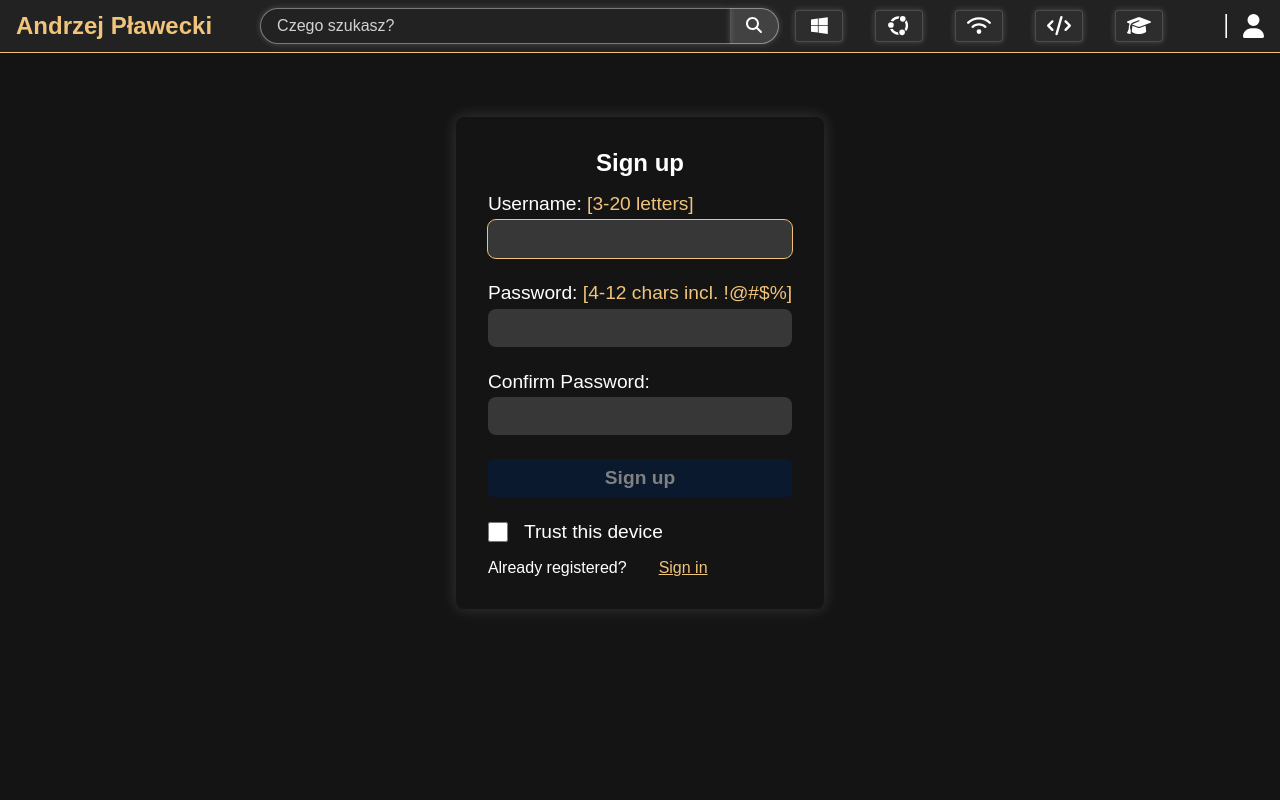
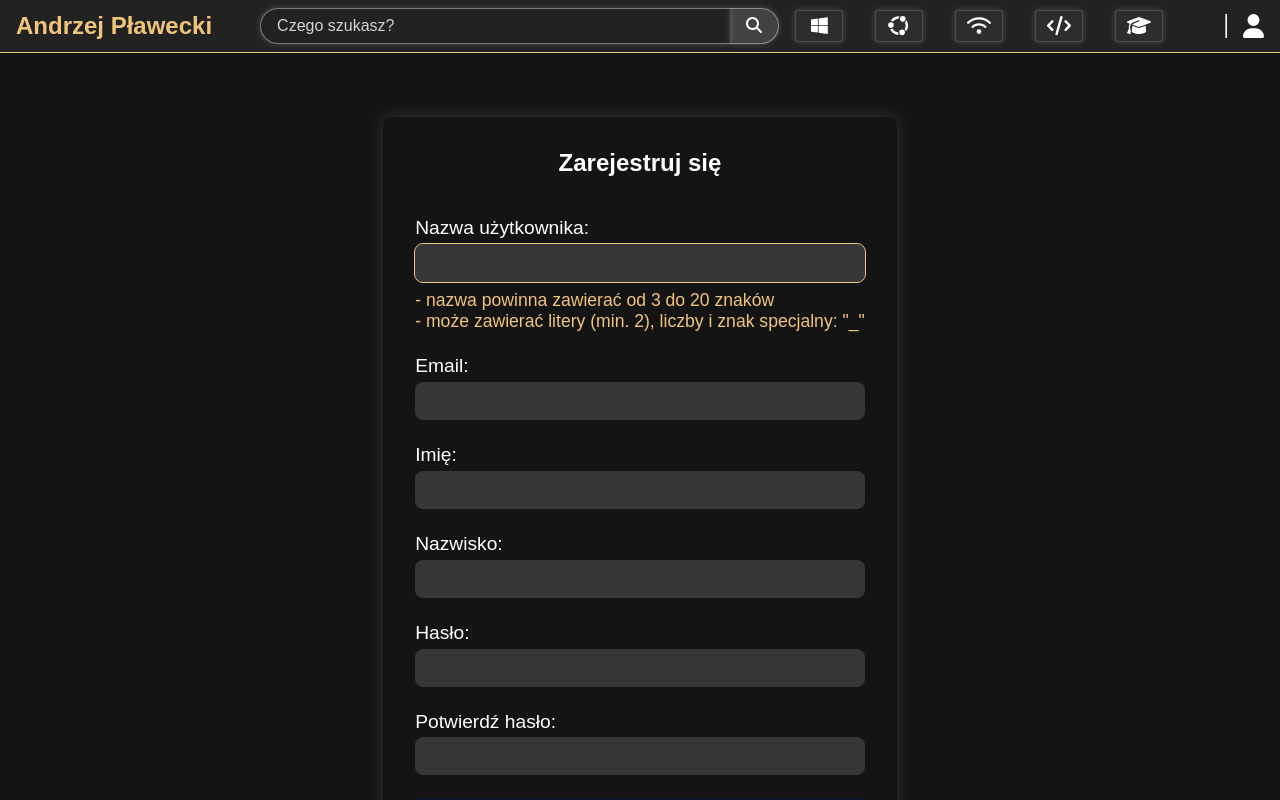
Before and after one commit to viventer/andrew-ponad-frontend, a React (Vite) app: page /register in a window 1280 px wide. Shown: the top 800 px of the page. Built offline with nearby package versions, Linux system fonts and the light colour scheme.

Commit message:
doing registration

```diff
--- a/src/views/auth/components/Register.jsx
+++ b/src/views/auth/components/Register.jsx
@@ -4,7 +4,7 @@ import { useDispatch } from "react-redux";
 
 import HashLoader from "react-spinners/HashLoader";
 import Filter from "bad-words";
-import PasswordValidator from "password-validator";
+import passwordValidator from "password-validator";
 import validator from "validator";
 
 import { setCredentials } from "../slices/authSlice";
@@ -97,11 +97,20 @@ export default function Register() {
   };
 
   const validatePassword = (password) => {
+    if (password.length >= 8 && password.length <= 32) {
+      const firstParagraph =
+        passwordRequirementsRef.current.querySelector("p:first-of-type");
+
+      firstParagraph.style.color = "green";
+    }
+
     const schema = new passwordValidator();
 
     schema
       .is()
       .min(8) // min. 8 chars
+      .is()
+      .max(32)
       .has()
       .uppercase() // min. 1 uppercase letter
       .has()
@@ -135,6 +144,8 @@ export default function Register() {
   useEffect(() => {
     usernameRef.current.focus();
   }, []);
+
+  const passwordRequirementsRef = useRef();
 
   useEffect(() => {
     if (isSuccess) {
@@ -171,11 +182,11 @@ export default function Register() {
       navigate(from, { replace: true });
     } catch (err) {
       if (!err.originalStatus) {
-        setErrMsg("No Server Response");
+        setErrMsg("Brak odpowiedzi serwera");
       } else if (err.originalStatus === 400) {
-        setErrMsg("Missing Username or Password");
+        setErrMsg("Wprowadź wszystkie dane");
       } else if (err.originalStatus === 409) {
-        setErrMsg("Username is taken");
+        setErrMsg("Nazwa użytkownika jest zajęta");
       } else {
         setErrMsg(err.data?.message);
       }
@@ -191,7 +202,7 @@ export default function Register() {
   const content = (
     <StyledAuth>
       {errMsg && <ErrorInfo message={errMsg} />}
-      <h2>Sign up</h2>
+      <h2>Zarejestruj się</h2>
 
       <RegisterForm
         handlers={{
@@ -203,12 +214,13 @@ export default function Register() {
         canSave={isAllDataExist && isAllDataValid}
         inputs={inputs}
         usernameRef={usernameRef}
+        passwordRequirementsRef={passwordRequirementsRef}
       />
 
       <div className="flex">
-        <p>Already registered? </p>
+        <p>Masz już konto? </p>
         <Link to="/login" className="reactRouterLink">
-          <p>Sign in</p>
+          <p>Zaloguj się</p>
         </Link>
       </div>
     </StyledAuth>
--- a/src/views/auth/components/RegisterForm.jsx
+++ b/src/views/auth/components/RegisterForm.jsx
@@ -6,45 +6,97 @@ export function RegisterForm({
   handlers,
   usernameRef,
   inputs,
+  passwordRequirementsRef,
 }) {
   return (
     <StyledAuthForm onSubmit={handlers.onSignUpClicked}>
-      <label htmlFor="username">
-        Username: <span>[3-20 letters]</span>
-      </label>
+      <label htmlFor="username">Nazwa użytkownika:</label>
+      <div>
         <input
           id="username"
           type="text"
           autoComplete="off"
           value={inputs.username}
-        onChange={handlers.handleInputChange}
+          onChange={(e) =>
+            handlers.handleInputChange("username", e.target.value)
+          }
           required
           ref={usernameRef}
         />
+        <section>
+          <p>- nazwa powinna zawierać od 3 do 20 znaków</p>
+          <p>- może zawierać litery (min. 2), liczby i znak specjalny: "_"</p>
+        </section>
+      </div>
 
-      <label htmlFor="password">
-        Password: <span>[4-12 chars incl. !@#$%]</span>
-      </label>
+      <label htmlFor="email">Email:</label>
+      <input
+        id="email"
+        type="text"
+        autoComplete="off"
+        value={inputs.email}
+        onChange={(e) => handlers.handleInputChange("email", e.target.value)}
+        required
+      />
+
+      <label htmlFor="firstName">Imię:</label>
+      <input
+        id="firstName"
+        type="text"
+        autoComplete="off"
+        value={inputs.firstName}
+        onChange={(e) =>
+          handlers.handleInputChange("firstName", e.target.value)
+        }
+        required
+      />
+
+      <label htmlFor="lastName">Nazwisko:</label>
+      <input
+        id="lastName"
+        type="text"
+        autoComplete="off"
+        value={inputs.lastName}
+        onChange={(e) => handlers.handleInputChange("lastName", e.target.value)}
+        required
+      />
+
+      <label htmlFor="password">Hasło:</label>
+      <div>
         <input
           id="password"
           type="password"
           value={inputs.password}
-        onChange={handlers.handleInputChange}
+          onChange={(e) =>
+            handlers.handleInputChange("password", e.target.value)
+          }
           required
         />
-      <label htmlFor="confirmPassword">Confirm Password:</label>
+        <section ref={passwordRequirementsRef}>
+          <h3>Musi zawierać:</h3>
+          <p>- od 8 do 32 znaków</p>
+          <p>- dużą literę</p>
+          <p>- małą literę</p>
+          <p>- cyfrę</p>
+          <p>- znak specjalny</p>
+        </section>
+      </div>
+
+      <label htmlFor="confirmPassword">Potwierdź hasło:</label>
       <input
         id="confirmPassword"
         type="password"
         value={inputs.confirmPassword}
-        onChange={handlers.handleInputChange}
+        onChange={(e) =>
+          handlers.handleInputChange("confirmPassword", e.target.value)
+        }
         required
       />
       <button
         disabled={!canSave}
         className={canSave ? "activeButton" : "disabledButton"}
       >
-        Sign up
+        Zarejestruj się
       </button>
       <div className="flex">
         <input
@@ -53,7 +105,7 @@ export function RegisterForm({
           onChange={handlers.onPersistToggle}
           checked={persist}
         />
-        <label htmlFor="persist">Trust this device</label>
+        <label htmlFor="persist">Zapamiętaj to urządzenie</label>
       </div>
     </StyledAuthForm>
   );
--- a/src/views/auth/styles/Login.styled.js
+++ b/src/views/auth/styles/Login.styled.js
@@ -49,9 +49,25 @@ export const StyledAuthForm = styled.form`
   display: flex;
   flex-direction: column;
 
-  & input,
   & button {
     margin-bottom: 1.5rem;
+  }
+
+  & label,
+  & button {
+    margin-top: 1.5rem;
+  }
+
+  & section {
+    margin-top: 0.5rem;
+    color: ${({ theme }) => theme.colors.sunset};
+    font-size: 1.1rem;
+    line-height: 1.3rem;
+    display: none;
+  }
+
+  & div > input:focus + section {
+    display: block;
   }
 
   & input {
@@ -61,6 +77,11 @@ export const StyledAuthForm = styled.form`
     border: none;
     border-radius: 0.5rem;
     padding: 0.5rem 1rem;
+    width: 100%;
+  }
+
+  h3 {
+    font-size: 1.2rem;
   }
 
   & input:focus {
```
Lines whose indentation alone changed are shown as unchanged.
